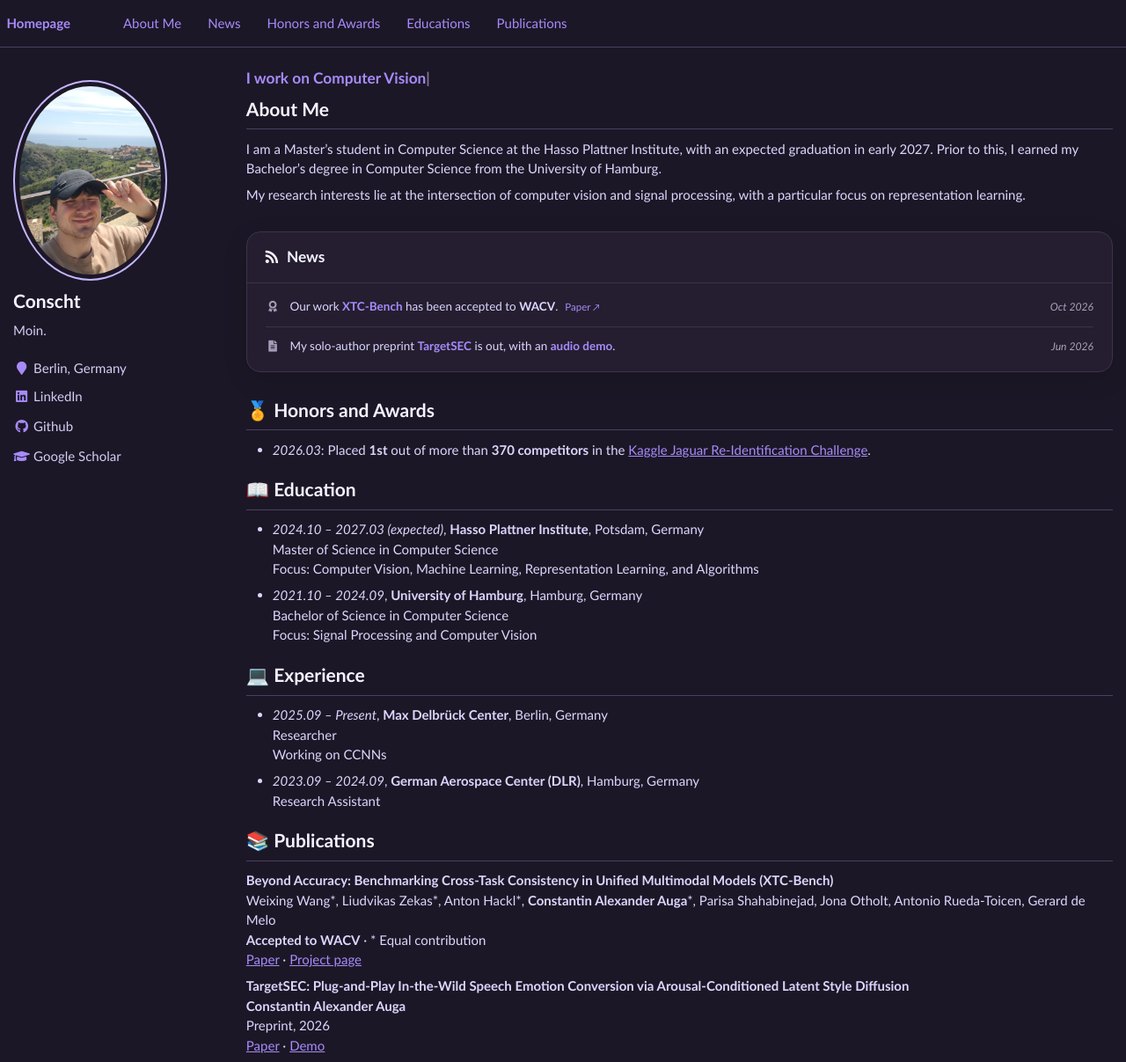
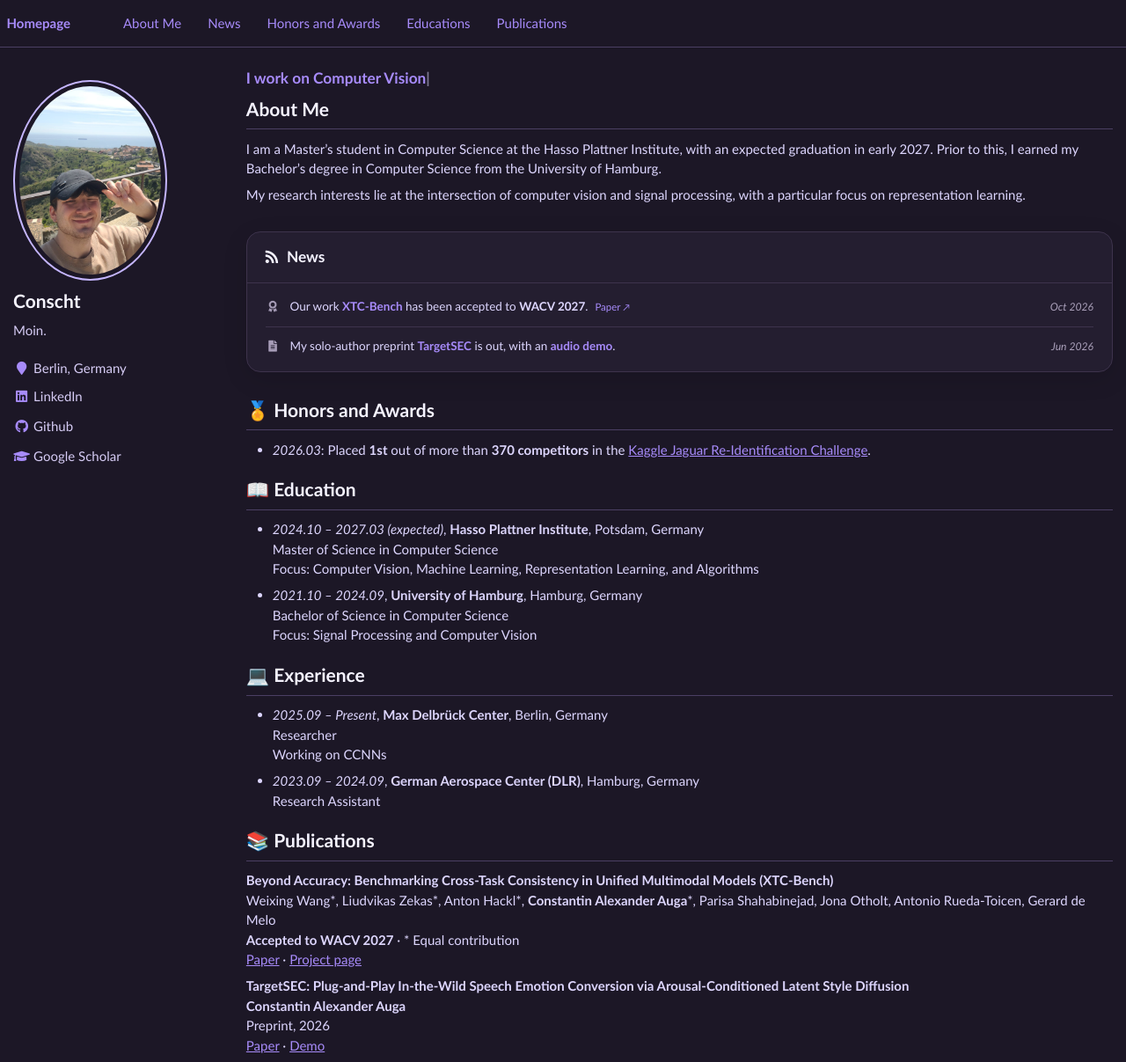
Before and after one commit to Conscht/conscht.github.io, a Jekyll site: the page built from _pages/about.md, in a window 1280 px wide and 1207 px high. Shown: the whole window at 88% size. Built offline with Jekyll 4.4.1, drawn with Linux system fonts in a browser that asks for light colours; nearby versions of some CDN libraries.

Commit message:
Specify WACV 2027 for XTC-Bench acceptance

```diff
--- a/_pages/about.md
+++ b/_pages/about.md
@@ -27,7 +27,7 @@ My research interests lie at the intersection of computer vision and signal proc
   <ul class="news-card__list">
     <li class="news-card__item">
       <i class="fas fa-award news-card__icon" aria-hidden="true"></i>
-      <p class="news-card__text">Our work <a href="https://weixingw.github.io/xtc-bench/">XTC-Bench</a> has been accepted to <strong>WACV</strong>. <a class="news-card__paper" href="https://arxiv.org/abs/2604.25072">Paper <span class="news-card__arrow" aria-hidden="true">↗</span></a></p>
+      <p class="news-card__text">Our work <a href="https://weixingw.github.io/xtc-bench/">XTC-Bench</a> has been accepted to <strong>WACV 2027</strong>. <a class="news-card__paper" href="https://arxiv.org/abs/2604.25072">Paper <span class="news-card__arrow" aria-hidden="true">↗</span></a></p>
       <time class="news-card__date" datetime="2026-10">Oct 2026</time>
     </li>
     <li class="news-card__item">
@@ -63,7 +63,7 @@ My research interests lie at the intersection of computer vision and signal proc
 
 **Beyond Accuracy: Benchmarking Cross-Task Consistency in Unified Multimodal Models (XTC-Bench)**<br>
 Weixing Wang\*, Liudvikas Zekas\*, Anton Hackl\*, **Constantin Alexander Auga**\*, Parisa Shahabinejad, Jona Otholt, Antonio Rueda-Toicen, Gerard de Melo<br>
-**Accepted to WACV** · \* Equal contribution<br>
+**Accepted to WACV 2027** · \* Equal contribution<br>
 [Paper](https://arxiv.org/abs/2604.25072) · [Project page](https://weixingw.github.io/xtc-bench/)
 
 **TargetSEC: Plug-and-Play In-the-Wild Speech Emotion Conversion via Arousal-Conditioned Latent Style Diffusion**<br>
```
